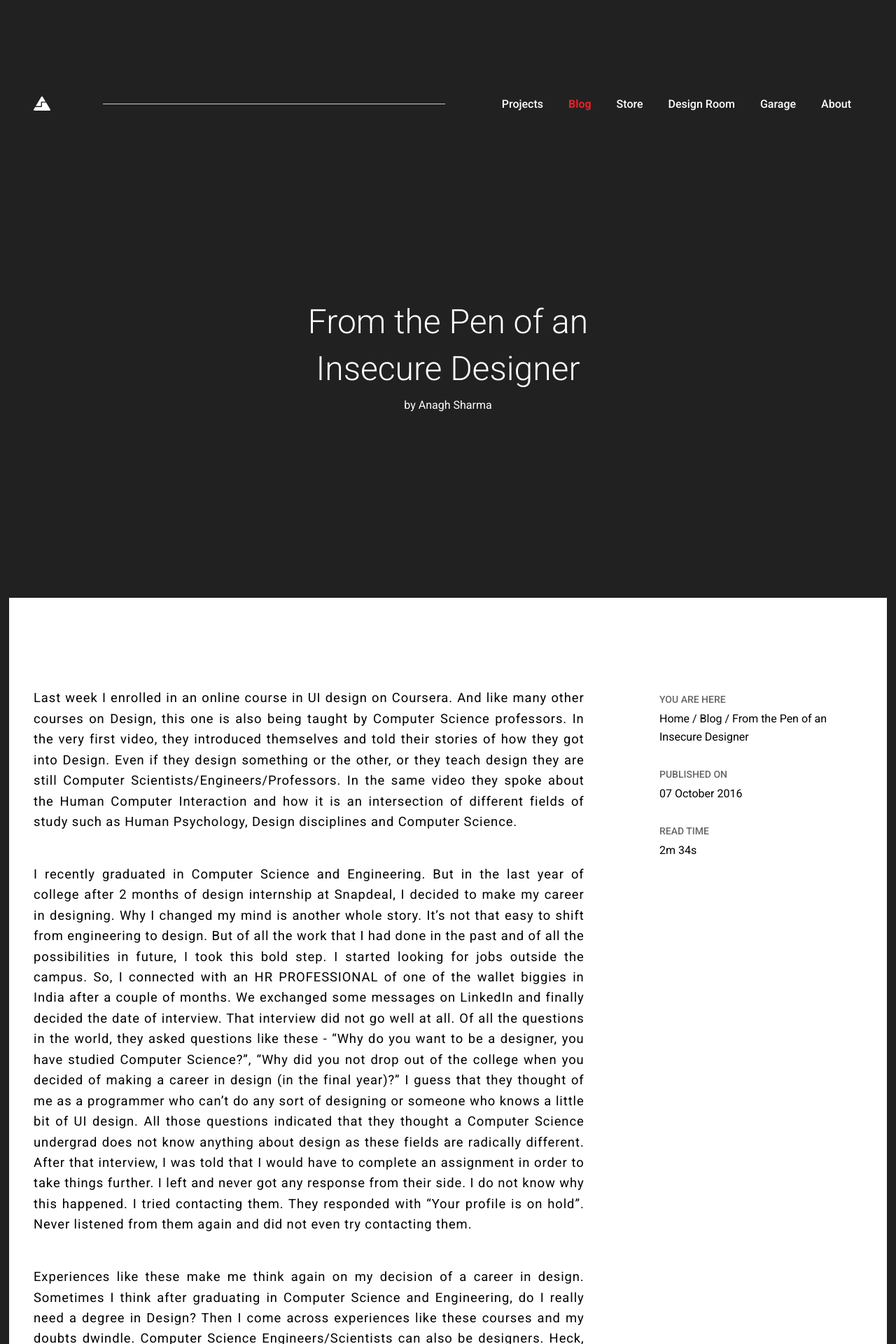
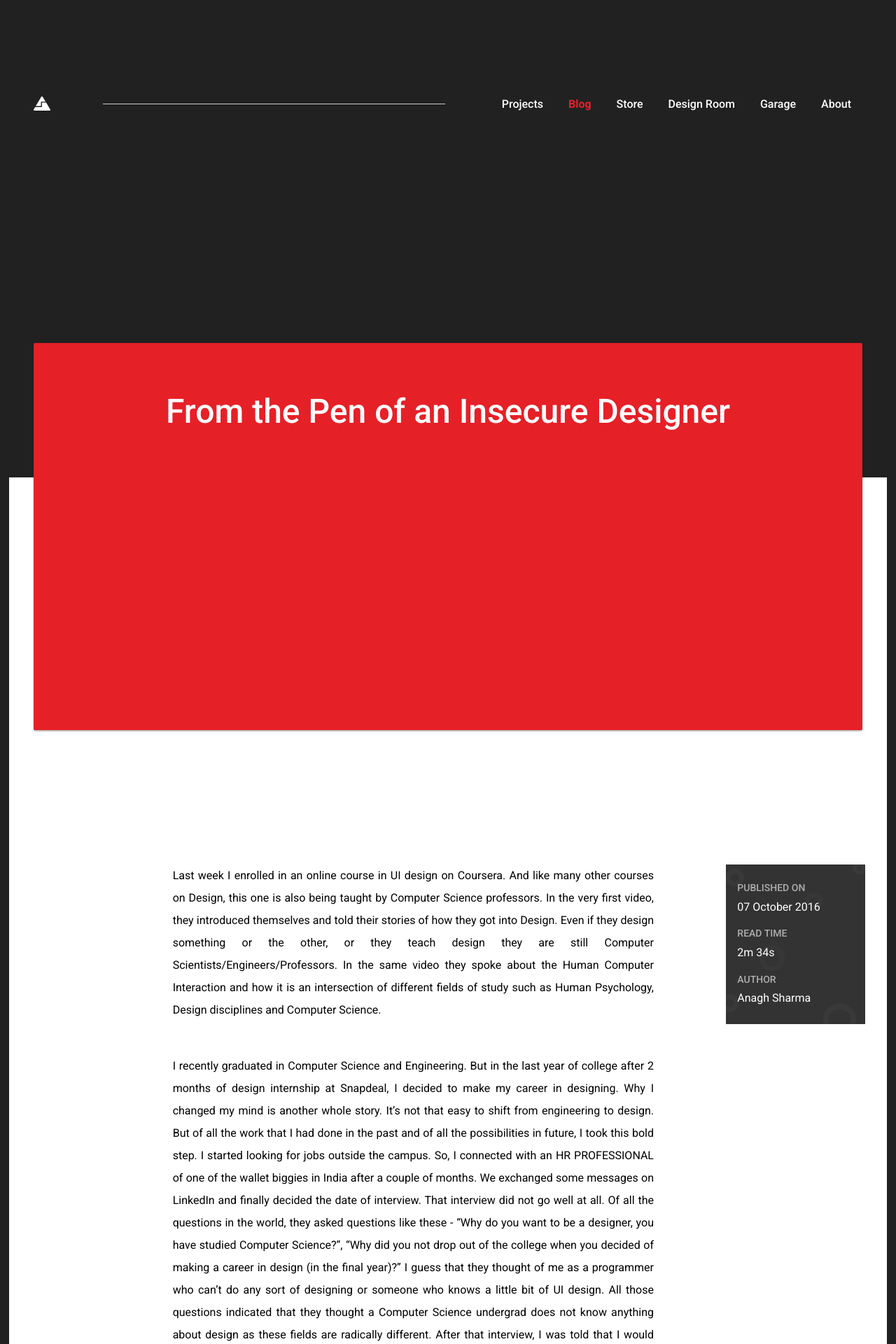
Before and after one commit to AnaghSharma/anaghsharma.github.io, a Jekyll site: the page built from _posts/2016-10-07-insecure-designer.md, in a window 1280 px wide. Shown: the top 1920 px of the page at 70% size. Built offline with Jekyll 4.4.1, drawn with Linux system fonts in a browser that asks for light colours; nearby versions of some CDN libraries.

Commit message:
Updated article layout

```diff
--- a/_layouts/post.html
+++ b/_layouts/post.html
@@ -1,19 +1,26 @@
 ---
 layout: default
 ---
-<div class="row mt6">
+<!-- <div class="row mt6">
   <div class="large-6 medium-8 small-12 large-centered medium-centered columns mt6">
     <h1 class="font-light f1 text-center">{{ page.title }}</h1>
     <h6 class="text-center">by {{ page.author }}</h5>
   </div>
-</div>
-<section>
+</div> -->
+<section class="pt7">
     <div class="full-width-background-light mt7 pv6">
         <div class="row">
-            <div class="large-8 medium-8 columns">
-                <span class="font-dark text-justify lh-copy tracked" style="font-size: 1.15rem;">{{ content }}</span>
+                <div class="columns" style="margin-top: -8rem;">
+                        <a class="heading disabled">
+                                <div class="portfolio-project-card horizontal-rect-12 pv5" style="background: #e62027">
+                                    <h1 class="font-medium f1 text-center">{{ page.title }}</h1>
                                 </div>
-            <div class="large-3 medium-3 small-collapsed columns">
+                              </a>
+                            </div>
+            <div class="large-7 medium-7 large-offset-2 medium-offset-2 columns">
+                <span class="article-container text-justify font-dark">{{ content }}</span>
+            </div>
+            <!-- <div class="large-3 medium-3 small-collapsed columns">
                     <ul class="mt1 no-bullet article-sidebar">
                         <li class="mt2 mb4">
                             <h6 class="font-medium font-dark font-secondary f6 mb0">YOU ARE HERE</h6>
@@ -28,6 +35,26 @@ layout: default
                             <p class="mt1 font-dark">{{ page.read-time }}</a>
                         </li>
                     </ul>
+                </div> -->
+                <div class="large-2 medium-2 columns sidebar ph3 pv2">
+                    <ul class="no-bullet">
+                        <!-- <li class="mt2 mb4">
+                            <h6 class="font-medium font-secondary f6 mb0">YOU ARE HERE</h6>
+                            <p class="mt1 font-dark">Home / Blog / {{ page.title }}</p>
+                        </li> -->
+                        <li class="mv3">
+                            <h6 class="font-medium font-secondary f6 mb0">PUBLISHED ON</h6>
+                            <p class="mt1">{{ page.date | date_to_long_string }}</p>
+                        </li>
+                        <li class="mv3">
+                            <h6 class="font-medium font-secondary f6 mb0">READ TIME</h6>
+                            <p class="mt1">{{ page.read-time }}</a>
+                        </li>
+                        <li class="mv3">
+                            <h6 class="font-medium font-secondary f6 mb0">AUTHOR</h6>
+                            <p class="mt1">{{ page.author }}</a>
+                        </li>
+                    </ul>
                 </div>
         </div>
     </div>
--- a/index.html
+++ b/index.html
@@ -62,7 +62,7 @@ keywords: design, portfolio, development, designer
             <p class="font-dark mt5" style="margin-bottom: 6rem;">I have designed &amp; built a variety of products which have been downloaded more than 4 Million times. These products have an average rating of 4+ stars.<br><br>My work has also received several noteworthy mentions on various internet media such as Gizmodo, Microsoft, Nokia and others.</p>
             <a class="action-button font-bold">DOWNLOAD APPS</a>
           </div>
-          <div class="large-3 medium-4 columns sidebar pt4 pb3 pl3 pr4">
+          <div class="large-3 medium-4 columns sidebar mr1 pt4 pb3 pl3 pr4">
             <h6 class="f6 font-bold">AS FEATURED IN</h6>
             <ul class="mt4 no-bullet">
               <li class="mt2 mb3">
```
Also changed, not shown: scss/_custom.scss (+14 -1 lines), css/app.css. Lines whose indentation alone changed are shown as unchanged.
